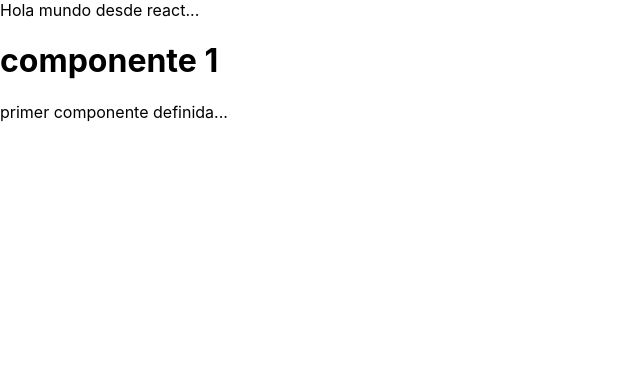
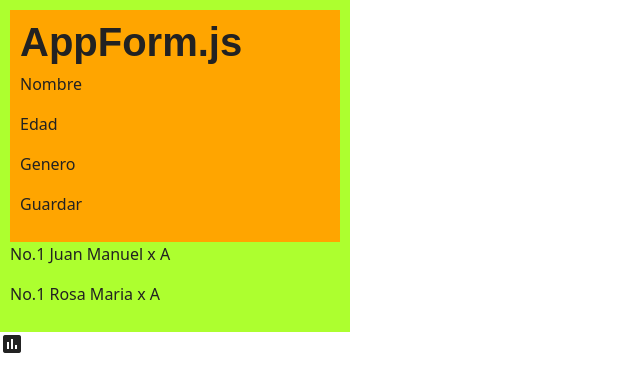
Before and after one commit to niky260523/react03, a React (Create React App) app: page / in a window 1280 px wide. Shown: the top 392 px of the page, without its empty margins (0-640 px from the left). Built offline with nearby package versions, Linux system fonts and the light colour scheme; a web font is replaced by a local one.

Commit message:
v5.Diseño App.js y AppForm

```diff
--- a/package.json
+++ b/package.json
@@ -7,14 +7,15 @@
     "@testing-library/jest-dom": "^5.17.0",
     "@testing-library/react": "^13.4.0",
     "@testing-library/user-event": "^13.5.0",
+    "bootswatch": "^5.3.2",
     "react": "^18.2.0",
     "react-dom": "^18.2.0",
     "react-scripts": "5.0.1",
     "web-vitals": "^2.1.4"
   },
   "scripts": {
-    "predeploy" : "npm run build",
-    "deploy" : "gh-pages -d build",
+    "predeploy": "npm run build",
+    "deploy": "gh-pages -d build",
     "start": "react-scripts start",
     "build": "react-scripts build",
     "test": "react-scripts test",
--- a/public/index.html
+++ b/public/index.html
@@ -25,10 +25,12 @@
       Learn how to configure a non-root public URL by running `npm run build`.
     -->
     <title>React App</title>
+    <link href="https://fonts.googleapis.com/icon?family=Material+Icons" rel="stylesheet">
   </head>
   <body>
     <noscript>You need to enable JavaScript to run this app.</noscript>
     <div id="root"></div>
+    <i class="large material-icons">insert_chart</i>
     <!--
       This HTML file is a template.
       If you open it directly in the browser, you will see an empty page.
--- a/src/App.js
+++ b/src/App.js
@@ -1,12 +1,16 @@
 import logo from './logo.svg';
-import './App.css';
+//import './App.css';
 import C01componente from './componentes/C01componente';
+import AppForm from './componentes/AppForm';
 
 function App() {
   return (
-    <div>
-      Hola mundo desde react...
-      <C01componente />
+    <div style={{width:"350px", background:"greenyellow",padding:"10px"}}>
+      < AppForm/>
+      <p>No.1 Juan Manuel     x      A</p>
+      <p>No.1 Rosa Maria      x      A</p>
+
+
     </div>
   );
 }
--- /dev/null
+++ b/src/componentes/AppForm.js
@@ -0,0 +1,15 @@
+import React from 'react'
+
+const AppForm = () => {
+  return (
+    <div style={{background:"orange",padding:"10px",texAlign:"center"}}>
+      <h1>AppForm.js</h1>
+      <p>Nombre</p>
+      <p>Edad</p>
+      <p>Genero</p>
+      <p>Guardar</p>
+    </div>
+  )
+}
+
+export default AppForm
--- a/src/index.js
+++ b/src/index.js
@@ -3,6 +3,8 @@ import ReactDOM from 'react-dom/client';
 import './index.css';
 import App from './App';
 import reportWebVitals from './reportWebVitals';
+
+import 'bootswatch/dist/journal/bootstrap.min.css';
 
 const root = ReactDOM.createRoot(document.getElementById('root'));
 root.render(
```
Also changed, not shown: src/componentes/C04Nuevocomp.js (added), src/componentes/firebase.js (added), 1 other file (tests, documents, lock files or other folders).
